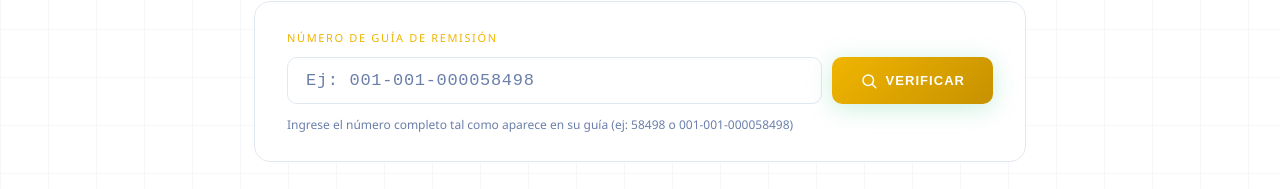
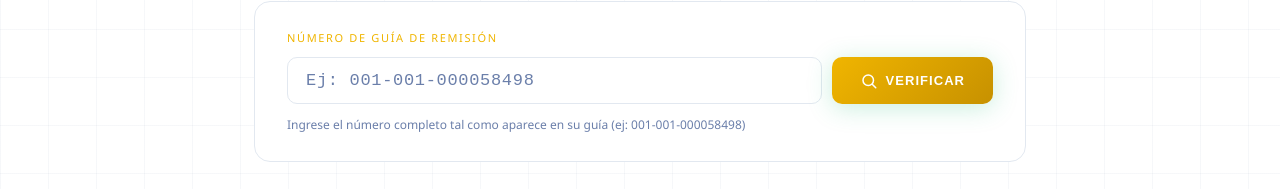
Before and after one commit to FGR-Human/texcumar-verifica, a React (Vite) app: page / in a window 1280 px wide. Shown: the part 403-592 px from the top of the page. Built offline with nearby package versions, Linux system fonts and the light colour scheme.

Commit message:
Update input prompt and styling in main.jsx

```diff
--- a/src/main.jsx
+++ b/src/main.jsx
@@ -310,13 +310,13 @@ export default function TexcumarVerifica() {
             </button>
           </div>
           <div style={{marginTop:12,fontSize:12,color:C.textLow}}>
-            Ingrese el número completo tal como aparece en su guía (ej: 58498 o 001-001-000058498)
+            Ingrese el número completo tal como aparece en su guía (ej: 001-001-000058498)
           </div>
         </div>
 
         {/* RESULTADO VÁLIDO */}
         {estado==="found" && resultado && (
-          <div style={{animation:"fadeIn .45s ease",background:"rgba(16,74,48,0.2)",border:"1px solid rgba(45,190,122,0.35)",borderRadius:16,overflow:"hidden"}}>
+          <div style={{animation:"fadeIn .45s ease",background:"rgba(107,127,163,0.18)",border:"1px solid rgba(226,232,240,0.95)",borderRadius:16,overflow:"hidden"}}>
             {/* Banner */}
             <div style={{background:"linear-gradient(90deg, rgba(22,38,96,0.96), rgba(22,38,96,0.88))",padding:"18px 28px",display:"flex",alignItems:"center",justifyContent:"space-between",borderBottom:"1px solid rgba(240,181,0,0.35)",flexWrap:"wrap",gap:12}}>
               <div style={{display:"flex",alignItems:"center",gap:12}}>
@@ -452,7 +452,7 @@ export default function TexcumarVerifica() {
 function Section({ title, children }) {
   return (
     <div style={{marginBottom:20}}>
-      <div style={{fontSize:10,letterSpacing:"0.18em",color:C.green,textTransform:"uppercase",marginBottom:10,paddingBottom:6,borderBottom:"1px solid rgba(240,181,0,0.14)",fontWeight:700}}>
+      <div style={{fontSize:10,letterSpacing:"0.18em",color:"#FFFFFF",textTransform:"uppercase",marginBottom:10,paddingBottom:6,borderBottom:"1px solid rgba(255,255,255,0.28)",fontWeight:700}}>
         {title}
       </div>
       <div style={{display:"grid",gridTemplateColumns:"1fr 1fr",gap:2}}>
```
